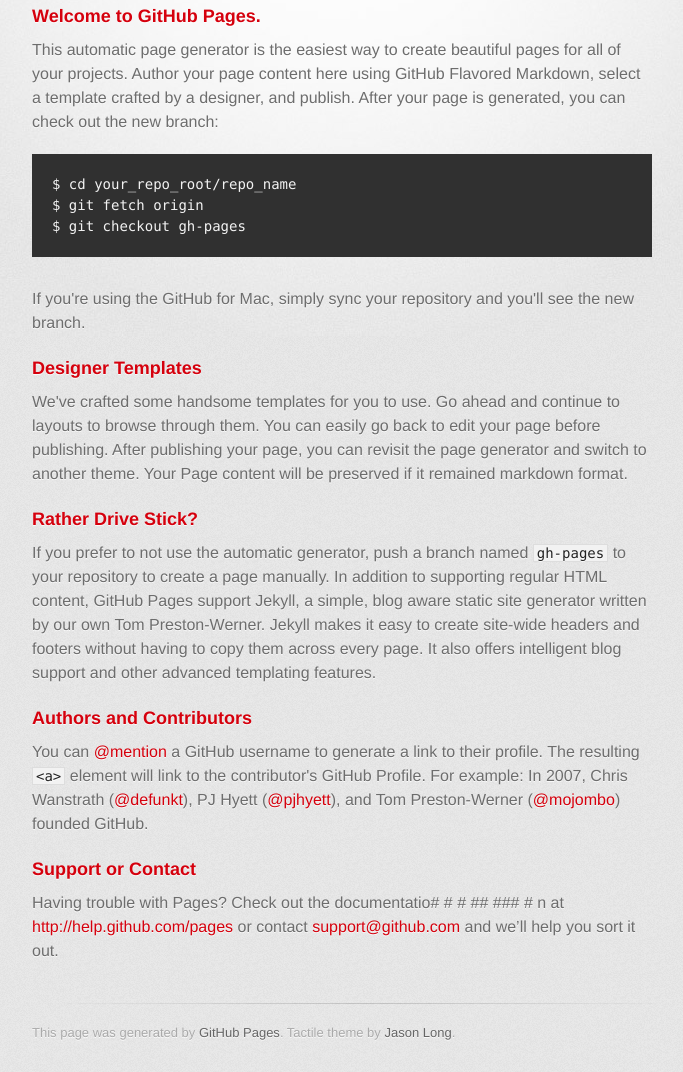
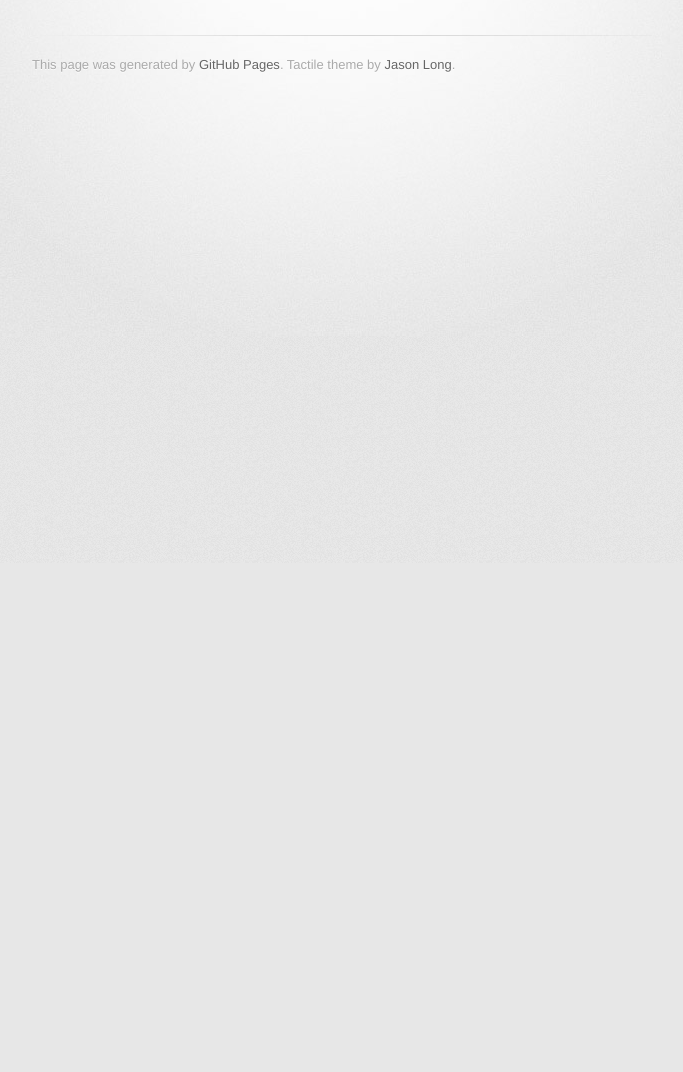
Before and after one commit to bruceSz/bruceSz.github.io, a plain HTML site: page index.html in a window 1280 px wide. Shown: the part 237-1309 px from the top of the page, without its empty margins (298-981 px from the left). After the commit the page ends 800 px from the top, so only its background shows below. Drawn offline with Linux system fonts and the light colour scheme; a web font is replaced by a local one.

Commit message:
empty index.html

```diff
--- a/index.html
+++ b/index.html
@@ -29,37 +29,14 @@
         <hr>
 
         <section id="main_content">
-          <h3>
-<a name="welcome-to-github-pages" class="anchor" href="#welcome-to-github-pages"><span class="octicon octicon-link"></span></a>Welcome to GitHub Pages.</h3>
 
-<p>This automatic page generator is the easiest way to create beautiful pages for all of your projects. Author your page content here using GitHub Flavored Markdown, select a template crafted by a designer, and publish. After your page is generated, you can check out the new branch:</p>
 
-<pre><code>$ cd your_repo_root/repo_name
-$ git fetch origin
-$ git checkout gh-pages
-</code></pre>
 
-<p>If you're using the GitHub for Mac, simply sync your repository and you'll see the new branch.</p>
 
-<h3>
-<a name="designer-templates" class="anchor" href="#designer-templates"><span class="octicon octicon-link"></span></a>Designer Templates</h3>
 
-<p>We've crafted some handsome templates for you to use. Go ahead and continue to layouts to browse through them. You can easily go back to edit your page before publishing. After publishing your page, you can revisit the page generator and switch to another theme. Your Page content will be preserved if it remained markdown format.</p>
 
-<h3>
-<a name="rather-drive-stick" class="anchor" href="#rather-drive-stick"><span class="octicon octicon-link"></span></a>Rather Drive Stick?</h3>
 
-<p>If you prefer to not use the automatic generator, push a branch named <code>gh-pages</code> to your repository to create a page manually. In addition to supporting regular HTML content, GitHub Pages support Jekyll, a simple, blog aware static site generator written by our own Tom Preston-Werner. Jekyll makes it easy to create site-wide headers and footers without having to copy them across every page. It also offers intelligent blog support and other advanced templating features.</p>
 
-<h3>
-<a name="authors-and-contributors" class="anchor" href="#authors-and-contributors"><span class="octicon octicon-link"></span></a>Authors and Contributors</h3>
-
-<p>You can <a href="https://github.com/blog/821" class="user-mention">@mention</a> a GitHub username to generate a link to their profile. The resulting <code>&lt;a&gt;</code> element will link to the contributor's GitHub Profile. For example: In 2007, Chris Wanstrath (<a href="https://github.com/defunkt" class="user-mention">@defunkt</a>), PJ Hyett (<a href="https://github.com/pjhyett" class="user-mention">@pjhyett</a>), and Tom Preston-Werner (<a href="https://github.com/mojombo" class="user-mention">@mojombo</a>) founded GitHub.</p>
-
-<h3>
-<a name="support-or-contact" class="anchor" href="#support-or-contact"><span class="octicon octicon-link"></span></a>Support or Contact</h3>
-
-<p>Having trouble with Pages? Check out the documentatio# # # ## ### # n at <a href="http://help.github.com/pages">http://help.github.com/pages</a> or contact <a href="mailto:support@github.com">support@github.com</a> and we’ll help you sort it out.</p>
         </section>
 
         <footer>
```
